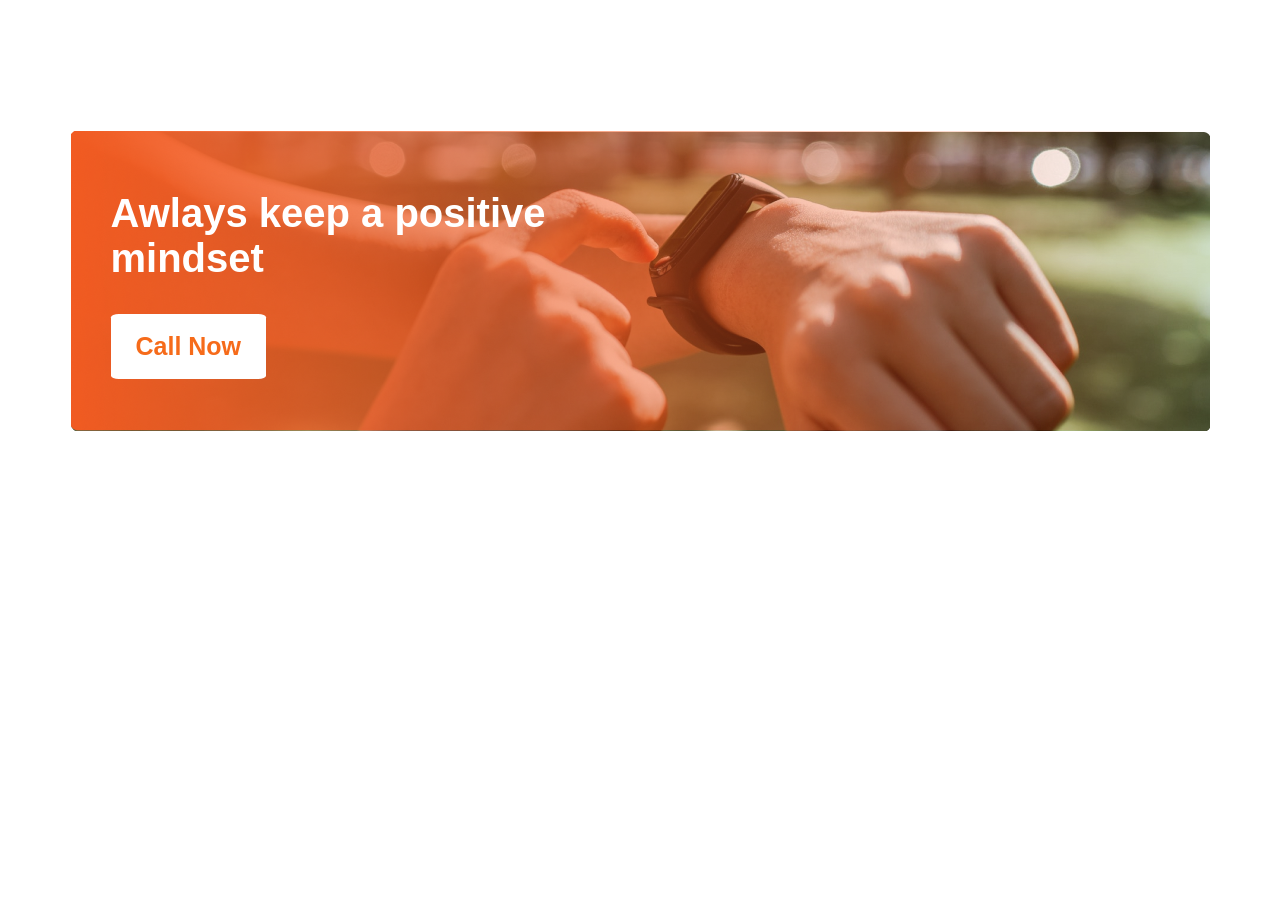
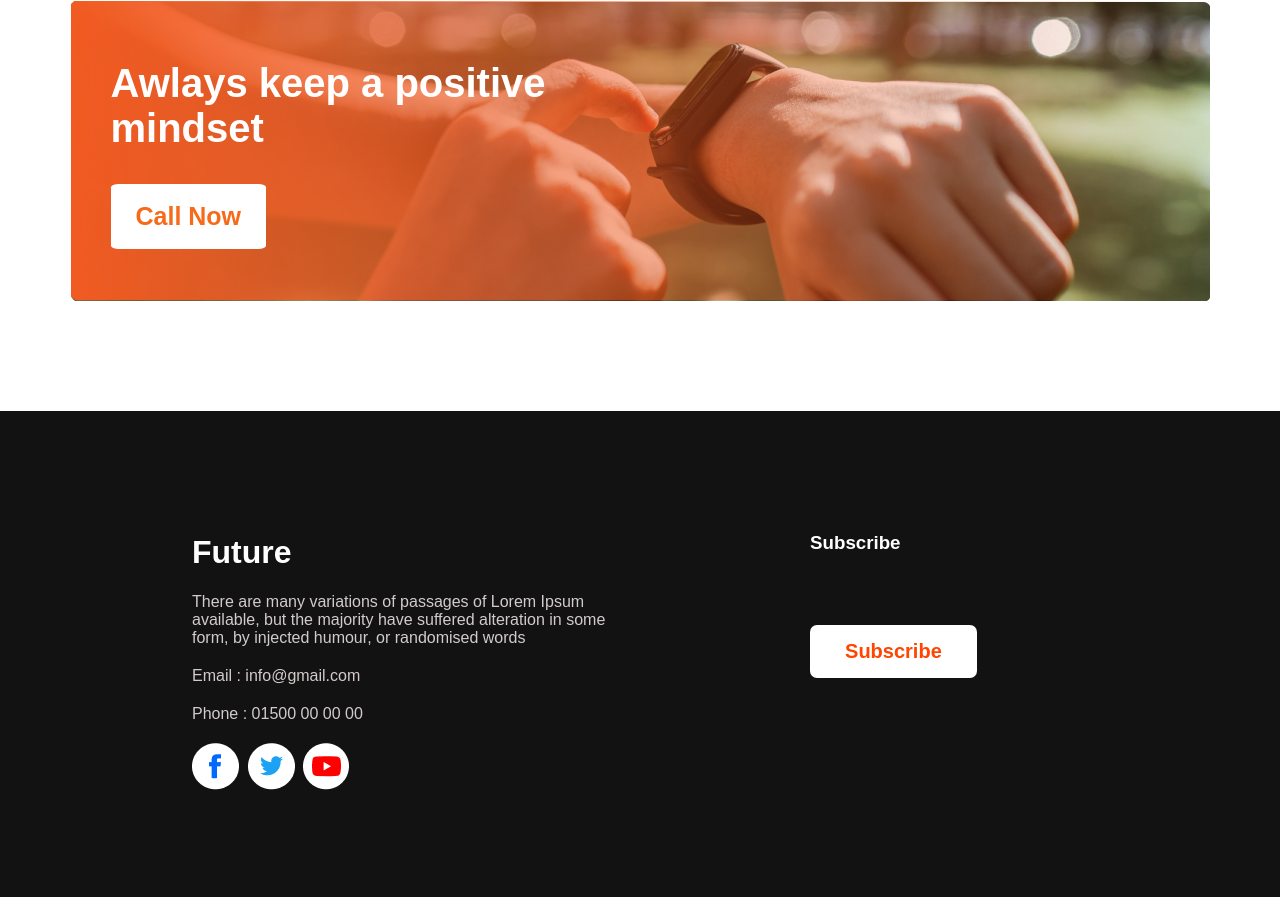
Before and after one commit to jannatulnayeem1/new-year-main, a plain HTML site: page index.html in a window 1280 px wide. Shown: the part 2099-2996 px from the top of the page. Before the commit the page ends 2540 px from the top, so only its background shows below. Drawn offline with Linux system fonts and the light colour scheme.

Commit message:
third commit

```diff
--- a/css/style.css
+++ b/css/style.css
@@ -36,7 +36,7 @@ body{
 }
 .mt{
     display: flex;
-    margin-top: 150px;
+    margin-top: 80px;
 }
 .banner-two-person{
     width: 40%;
@@ -58,7 +58,8 @@ body{
     font-size: 15px;
 }
 .p-top{
-    padding-top: 100px;
+    padding-top: 20px;
+    padding-bottom: 100px;
 }
 .text-center{
     text-align: center;
@@ -163,3 +164,61 @@ color: #FFFFFF;
     padding-left: 40px;
 
 }
+
+/* footer section start */
+.footer-top{
+    background-color: rgb(18, 18, 18);
+    display: flex;
+    /* padding-bottom: 17%; */
+    /* padding-top: 5%; */
+}
+.footer-text{
+    padding: 8%;
+    padding-left: 15%;
+    color: #FFFFFF;
+    /* padding-bottom: 10%; */
+}
+.p-text-footer{
+    color: rgb(211, 203, 203) ;
+}
+.email-text{
+    padding-top: 1%;
+    color: rgb(211, 203, 203) ;
+}
+.phone-text{
+    padding-top: 1%;
+    color: rgb(211, 203, 203) ;
+}
+.img-icons{
+    padding-top: 1%;
+
+}
+.img-icons2{
+    padding-left:1%;
+}
+.img-icons3{
+    padding-left:1%;
+}
+.text-left{
+    text-align: left;
+    padding: 8%;
+    color: #FFFFFF;
+
+}
+.email-section{
+    background-color:rgb(18, 18, 18);
+    border: rgb(202, 187, 187);
+    padding-top: 20%;
+}
+.f-btn{
+    background-color: #FFFFFF;
+    font-weight: bold;
+    color: orangered;
+    font-size: 20px;
+    border: none;
+    outline: none;
+    border-radius: 7px;
+    padding: 15px 35px;
+    /* margin-bottom: 0px; */
+}
+/* footer section end */
--- a/index.html
+++ b/index.html
@@ -71,5 +71,29 @@
 </section>
 </body>
 <footer>
+
+   <div class="footer-top">
+        <div class="footer-text">
+            <h1>Future</h1>
+            <p class="p-text-footer">There are many variations of passages of Lorem Ipsum <br>
+                available, but the majority have suffered alteration in some <br>
+                form, by injected humour, or randomised words</p>
+                <p class="email-text">Email : info@gmail.com</p>
+                <p class="phone-text">Phone : 01500 00 00 00</p>
+                <div class="img-icons">
+                    <img src="images/icons/fb.png" class="img-icons1" alt="">
+                    <img src="images/icons/twitter.png" class="img-icons2" alt="">
+                    <img src="images/icons/youtube.png" class="img-icons3" alt="">
+                </div>
+
+        </div>
+        <div class="text-left">
+            <h3>Subscribe</h3>
+            <input type="Email" class="email-section"> <br>
+            <button class="f-btn">Subscribe</button>
+
+        </div>
+    </div>
+
 </footer>
 </html>
```
